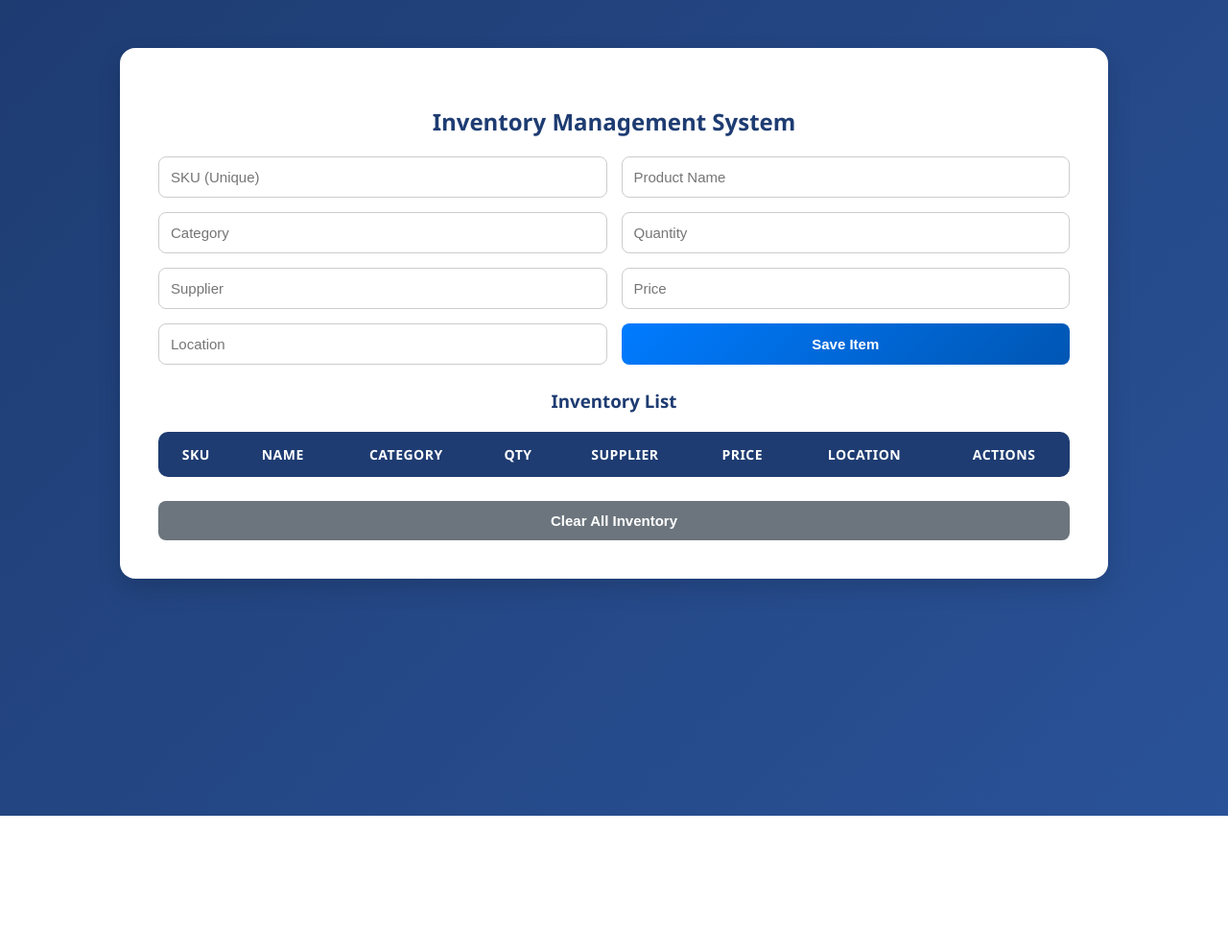
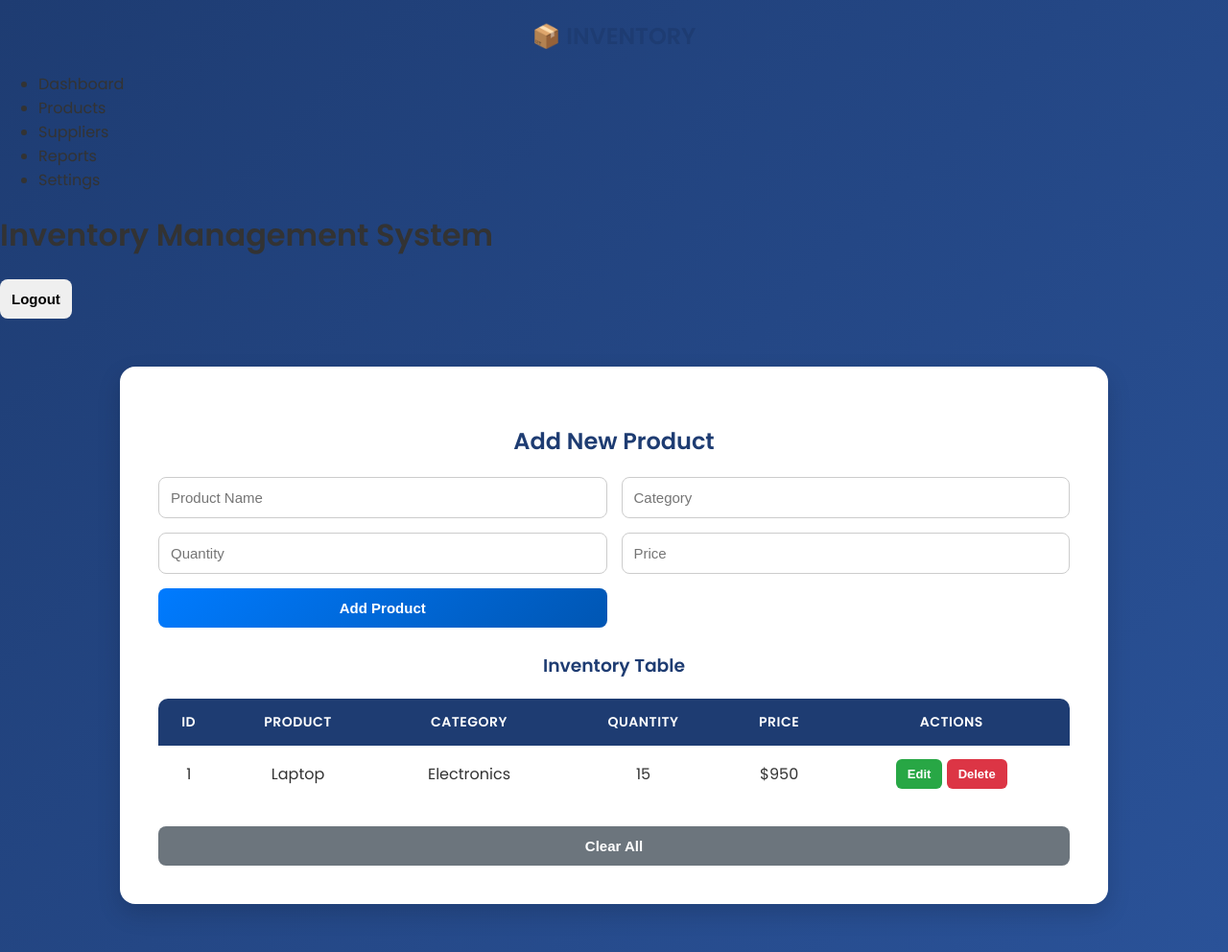
Before and after one commit to MR-A-Ganish/spring-mvc-crud, a plain HTML site: page index.html in a window 1280 px wide. Shown: the whole page at 96% size. Before the commit the page ends 850 px from the top, so only its background shows below. Drawn offline with Linux system fonts and the light colour scheme.

Commit message:
Update index.html

```diff
--- a/index.html
+++ b/index.html
@@ -1,46 +1,108 @@
 <!DOCTYPE html>
 <html lang="en">
 <head>
-<meta charset="UTF-8">
-<meta name="viewport" content="width=device-width, initial-scale=1.0">
-<title>Inventory Management System</title>
-<link rel="stylesheet" href="style.css">
+  <meta charset="UTF-8" />
+  <meta name="viewport" content="width=device-width, initial-scale=1.0" />
+  <title>Inventory Management Dashboard</title>
+  <link href="https://fonts.googleapis.com/css2?family=Poppins:wght@400;600&display=swap" rel="stylesheet" />
+  <link rel="stylesheet" href="style.css" />
 </head>
 <body>
+  <div class="dashboard">
+    <!-- Sidebar -->
+    <aside class="sidebar">
+      <h2>📦 INVENTORY</h2>
+      <ul>
+        <li class="active">Dashboard</li>
+        <li>Products</li>
+        <li>Suppliers</li>
+        <li>Reports</li>
+        <li>Settings</li>
+      </ul>
+    </aside>
+
+    <!-- Main Content -->
+    <div class="main">
+      <header class="header">
+        <h1>Inventory Management System</h1>
+        <button class="logout-btn">Logout</button>
+      </header>
+
       <div class="container">
-  <h2>Inventory Management System</h2>
-
-  <form id="inventoryForm">
-    <input type="text" id="sku" placeholder="SKU (Unique)" required>
-    <input type="text" id="name" placeholder="Product Name" required>
-    <input type="text" id="category" placeholder="Category" required>
-    <input type="number" id="quantity" placeholder="Quantity" min="0" required>
-    <input type="text" id="supplier" placeholder="Supplier" required>
-    <input type="number" id="price" placeholder="Price" min="0" step="0.01" required>
-    <input type="text" id="location" placeholder="Location" required>
-    <button type="submit">Save Item</button>
+        <h2>Add New Product</h2>
+        <form id="productForm">
+          <input type="text" id="productName" placeholder="Product Name" required />
+          <input type="text" id="category" placeholder="Category" required />
+          <input type="number" id="quantity" placeholder="Quantity" required />
+          <input type="number" id="price" placeholder="Price" required />
+          <button type="submit">Add Product</button>
         </form>
 
-  <h3>Inventory List</h3>
+        <h3>Inventory Table</h3>
         <table id="inventoryTable">
           <thead>
             <tr>
-        <th>SKU</th>
-        <th>Name</th>
+              <th>ID</th>
+              <th>Product</th>
               <th>Category</th>
-        <th>Qty</th>
-        <th>Supplier</th>
+              <th>Quantity</th>
               <th>Price</th>
-        <th>Location</th>
               <th>Actions</th>
             </tr>
           </thead>
-    <tbody></tbody>
+          <tbody>
+            <tr>
+              <td>1</td>
+              <td>Laptop</td>
+              <td>Electronics</td>
+              <td>15</td>
+              <td>$950</td>
+              <td>
+                <button class="action-btn edit">Edit</button>
+                <button class="action-btn delete">Delete</button>
+              </td>
+            </tr>
+          </tbody>
         </table>
 
-  <button id="clearAll">Clear All Inventory</button>
+        <button id="clearAll">Clear All</button>
+      </div>
+    </div>
   </div>
 
-<script src="script.js"></script>
+  <script>
+    // Simple dynamic row adder for demo
+    const form = document.getElementById('productForm');
+    const table = document.querySelector('#inventoryTable tbody');
+    let id = 2;
+
+    form.addEventListener('submit', (e) => {
+      e.preventDefault();
+      const name = document.getElementById('productName').value;
+      const cat = document.getElementById('category').value;
+      const qty = document.getElementById('quantity').value;
+      const price = document.getElementById('price').value;
+
+      const row = document.createElement('tr');
+      row.innerHTML = `
+        <td>${id++}</td>
+        <td>${name}</td>
+        <td>${cat}</td>
+        <td>${qty}</td>
+        <td>$${price}</td>
+        <td>
+          <button class="action-btn edit">Edit</button>
+          <button class="action-btn delete">Delete</button>
+        </td>
+      `;
+      table.appendChild(row);
+      form.reset();
+    });
+
+    document.getElementById('clearAll').addEventListener('click', () => {
+      table.innerHTML = '';
+      id = 1;
+    });
+  </script>
 </body>
 </html>
```
Lines whose indentation alone changed are shown as unchanged.
